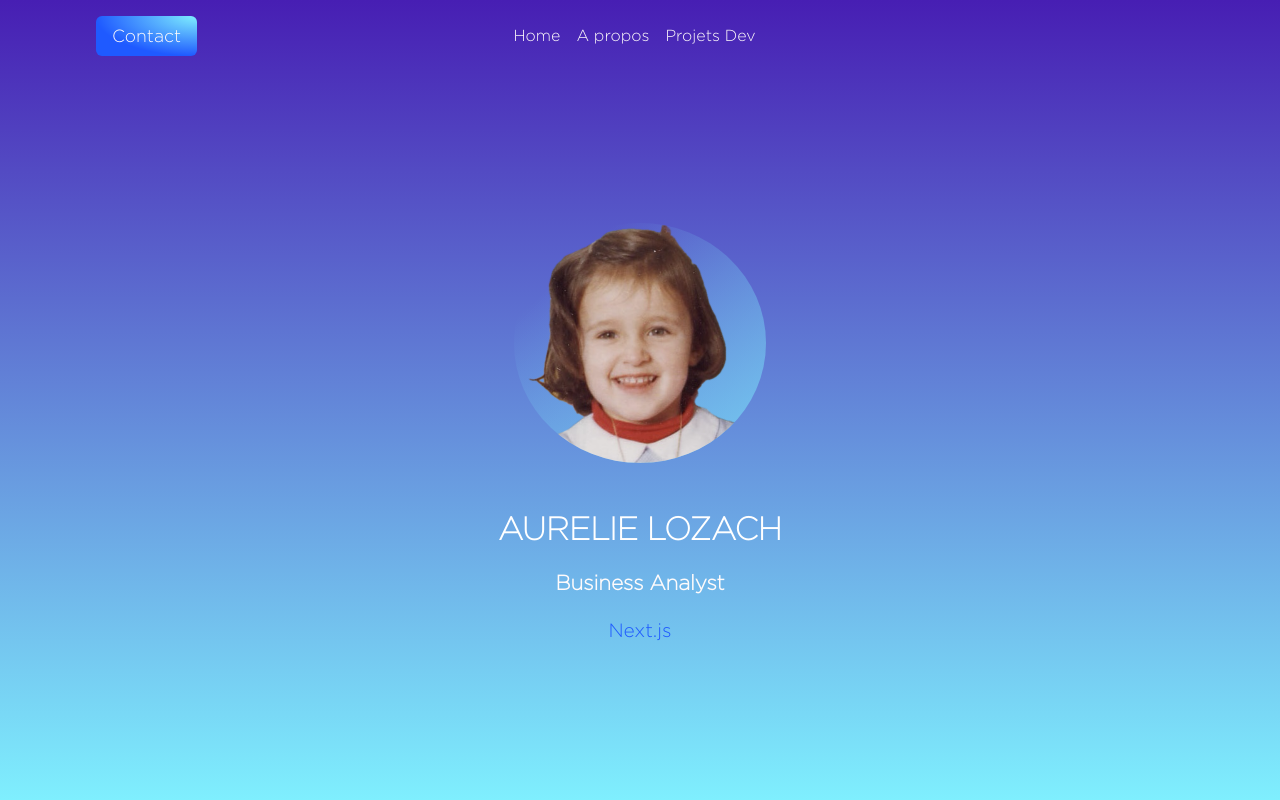
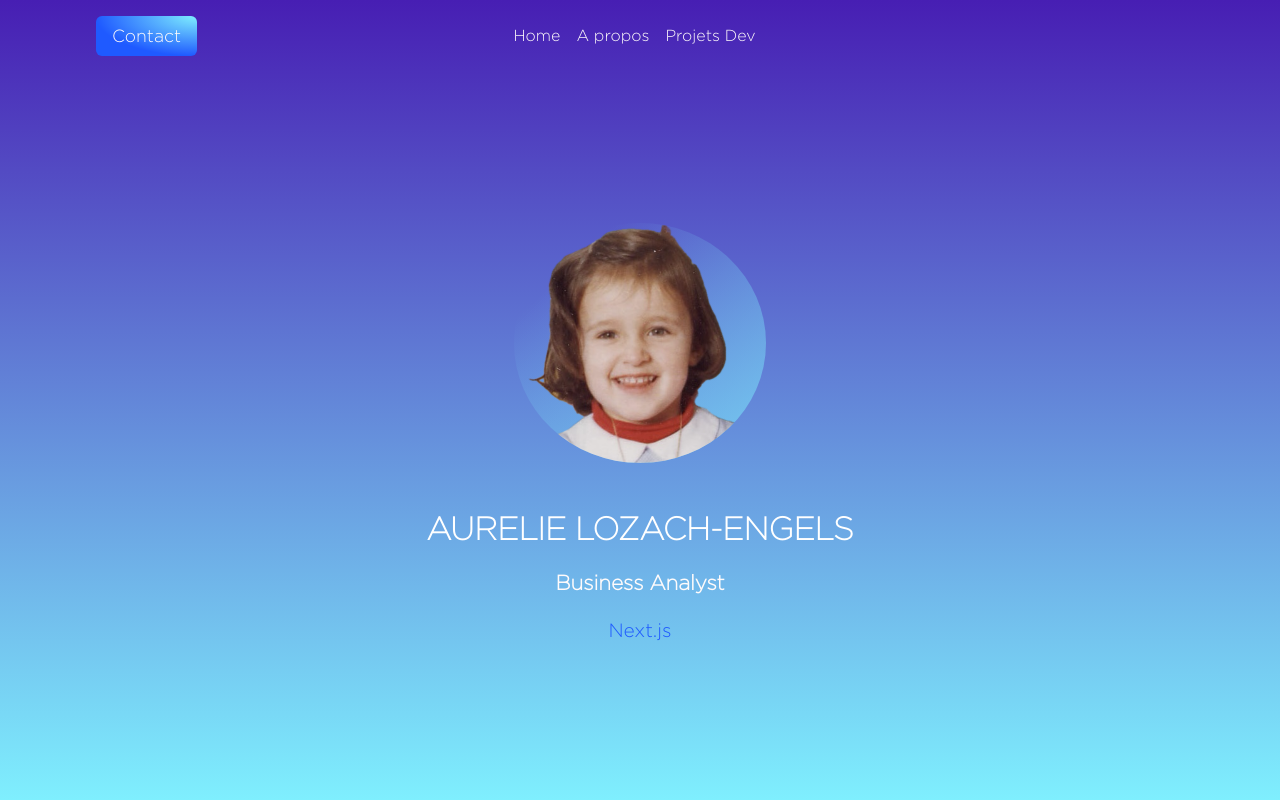
Before and after one commit to caudrel/Portfolio, a Next.js app in the folder frontend/: page / in a window 1280 px wide. Shown: the top 800 px of the page. Built offline with nearby package versions, Linux system fonts and the light colour scheme; no server answers.

Commit message:
modified name

```diff
--- a/frontend/src/pages/index.tsx
+++ b/frontend/src/pages/index.tsx
@@ -50,7 +50,7 @@ export default function Home() {
                         height={180}
                         priority
                     />
-                    <h1>AURELIE LOZACH</h1>
+                    <h1>AURELIE LOZACH-ENGELS</h1>
                     <h2>Business Analyst</h2>
 
                     <ul>
```
